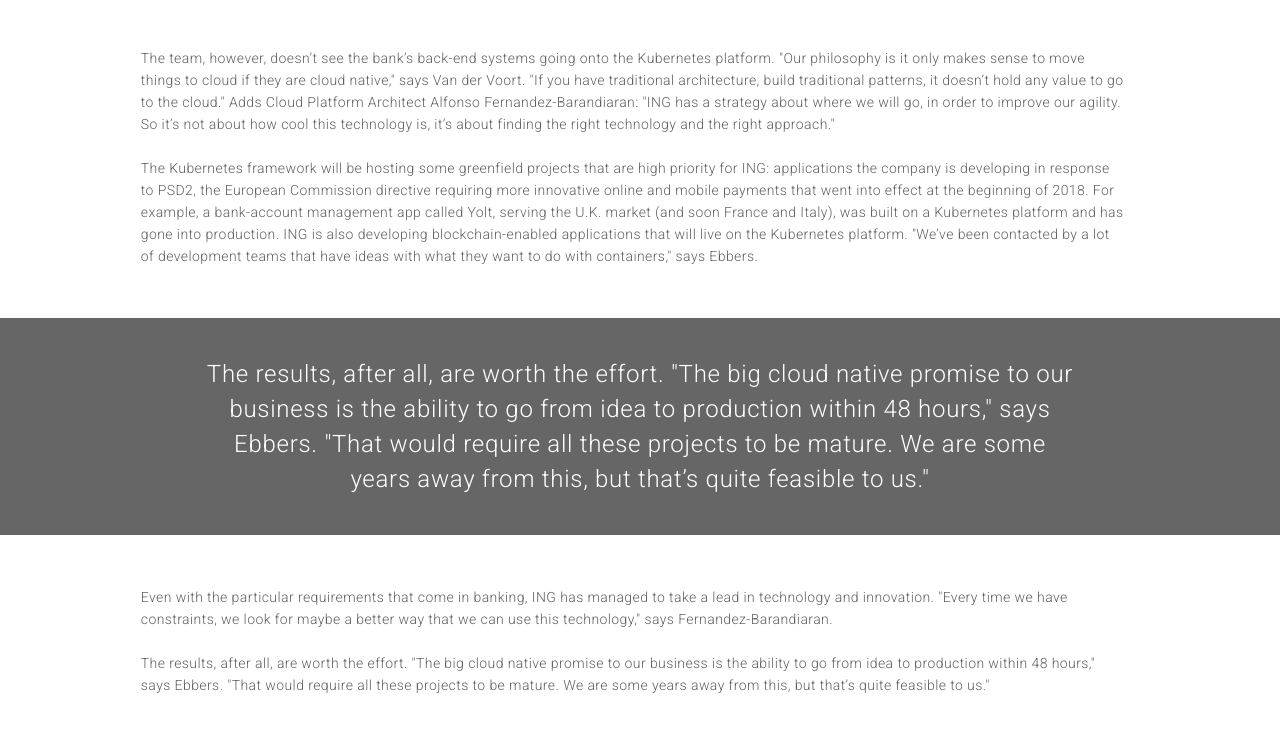
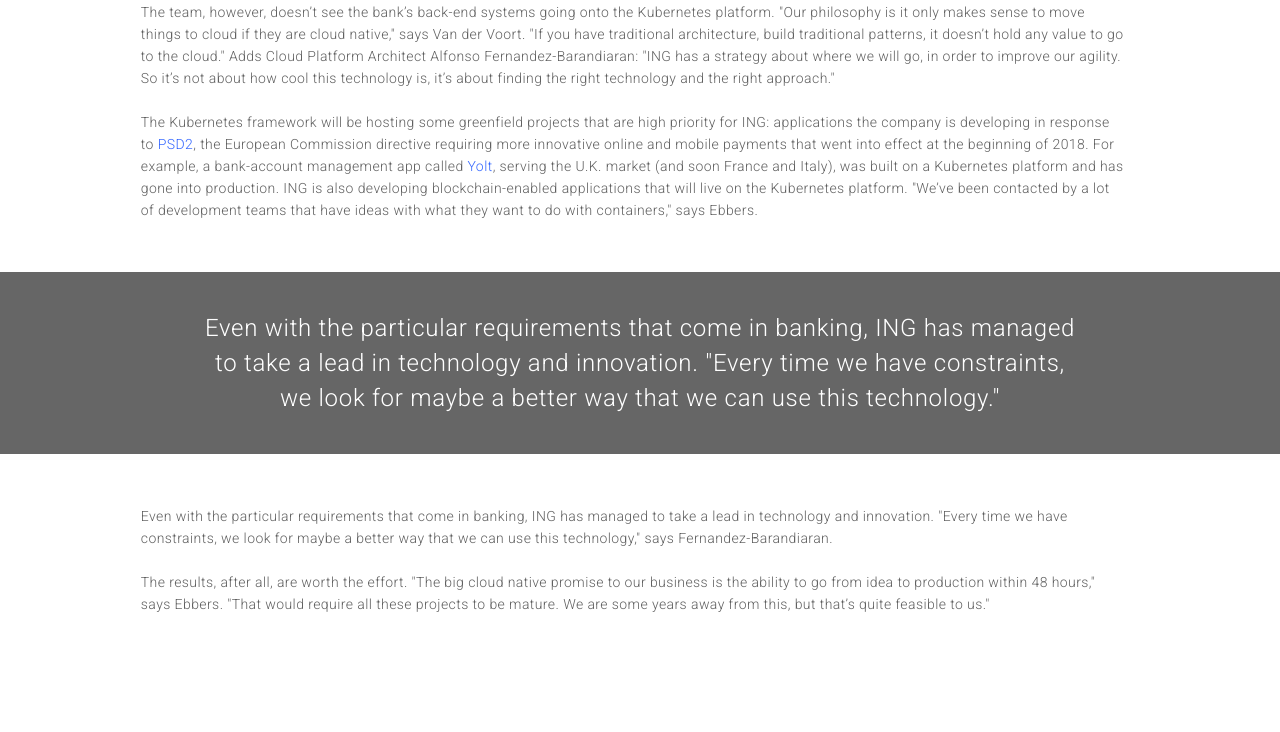
Before and after one commit to alexcontini/alexcontini.github.io, a Jekyll site: the page built from ing/ing.html, in a window 1280 px wide and 900 px high, scrolled down 2623 px, cut to the strip 152-884 px from the top of the window. Built offline with Jekyll 4.4.1, drawn with Linux system fonts in a browser that asks for light colours; after the commit the page ends 3441 px from its top, so only the background shows below that; some of the changed text lies outside the part shown.

Commit message:
Update ing.html

```diff
--- a/ing/ing.html
+++ b/ing/ing.html
@@ -33,9 +33,9 @@
 <hr>
 
 <div class="cols">
-  <div class="col1">
+  <div class="col1" style="width:95% !important;">
     <h2>Challenge</h2>
-    After undergoing an agile transformation, ING realized it needed a standardized platform to support the work their developers were doing. "Our DevOps teams got empowered to be autonomous," says Infrastructure Architect Thijs Ebbers. "It has benefits; you get all kinds of ideas. But a lot of teams are going to devise the same wheel. Teams started tinkering with Docker, Docker Swarm, Kubernetes, Mesos. Well, it’s not really useful for a company to have one hundred wheels, instead of one good wheel.
+    After undergoing an agile transformation, <a href="https://www.ing.com/">ING</a> realized it needed a standardized platform to support the work their developers were doing. "Our DevOps teams got empowered to be autonomous," says Infrastructure Architect Thijs Ebbers. "It has benefits; you get all kinds of ideas. But a lot of teams are going to devise the same wheel. Teams started tinkering with <a href="https://www.docker.com/">Docker, Docker Swarm, <a href="https://kubernetes.io/">Kubernetes</a>, Mesos. Well, it’s not really useful for a company to have one hundred wheels, instead of one good wheel.
 <br>
     <br>
     <h2>Solution</h2>
@@ -44,8 +44,8 @@
     <br>
     </div>
 
-<div class="col2">
-
+<div class="col2"  style="width:95% !important;">
+<br>
   <h2>Impact</h2>
     "Cloud native technologies are helping our speed, from getting an application to test to acceptance to production," says Infrastructure Architect Onno Van der Voort. "If you walk around ING now, you see all these DevOps teams, doing stand-ups, demoing. They try to get new functionality out there really fast. We held a hackathon for one of our existing components and basically converted it to cloud native within 2.5 days, though of course the tail takes more time before code is fully production ready."
   <br>
@@ -60,7 +60,7 @@
   </div>
 
 <div class="fullcol">
-  <h2>ING has long embraced innovation in banking, launching the internet-based ING Direct in 1997. </h2>In that same spirit, the company underwent an agile transformation a few years ago. "Our DevOps teams got empowered to be autonomous," says Infrastructure Architect Thijs Ebbers. "It has benefits; you get all kinds of ideas. But a lot of teams are going to devise the same wheel. Teams started tinkering with Docker, Docker Swarm, Kubernetes, Mesos. Well, it’s not really useful for a company to have one hundred wheels, instead of one good wheel." <br><br>
+  <h2>ING has long embraced innovation in banking, launching the internet-based ING Direct in&nbsp;1997. </h2>In that same spirit, the company underwent an agile transformation a few years ago. "Our DevOps teams got empowered to be autonomous," says Infrastructure Architect Thijs Ebbers. "It has benefits; you get all kinds of ideas. But a lot of teams are going to devise the same wheel. Teams started tinkering with Docker, Docker Swarm, Kubernetes, Mesos. Well, it’s not really useful for a company to have one hundred wheels, instead of one good wheel." <br><br>
   Looking to standardize the deployment process within the company’s strict security guidelines, the team looked at several solutions and found that in the past year, "Kubernetes won the container management framework wars," says Ebbers. "We decided to standardize ING on a Kubernetes framework." Everything is run on premise due to banking regulations, he adds, but "we will be building an internal public cloud. We are trying to get on par with what public clouds are doing. That’s one of the reasons we got Kubernetes."<br><br>
   They also embraced Docker to address a major pain point in ING’s CI/CD pipeline. Before containerization, "Every development team had to order a VM, and it was quite a heavy delivery model for them," says Infrastructure Architect Onno Van der Voort. "Another use case for containerization is when the application travels through the pipeline, they fire up Docker containers to do test work against the applications and after they’ve done the work, the containers get killed again."
 
@@ -88,13 +88,13 @@
 
 <div class="fullcol">
   The team, however, doesn’t see the bank’s back-end systems going onto the Kubernetes platform. "Our philosophy is it only makes sense to move things to cloud if they are cloud native," says Van der Voort. "If you have traditional architecture, build traditional patterns, it doesn’t hold any value to go to the cloud." Adds Cloud Platform Architect Alfonso Fernandez-Barandiaran: "ING has a strategy about where we will go, in order to improve our agility. So it’s not about how cool this technology is, it’s about finding the right technology and the right approach."<br><br>
-  The Kubernetes framework will be hosting some greenfield projects that are high priority for ING: applications the company is developing in response to PSD2, the European Commission directive requiring more innovative online and mobile payments that went into effect at the beginning of 2018. For example, a bank-account management app called Yolt, serving the U.K. market (and soon France and Italy), was built on a Kubernetes platform and has gone into production. ING is also developing blockchain-enabled applications that will live on the Kubernetes platform. "We’ve been contacted by a lot of development teams that have ideas with what they want to do with containers," says Ebbers.
+  The Kubernetes framework will be hosting some greenfield projects that are high priority for ING: applications the company is developing in response to <a href="https://ec.europa.eu/info/law/payment-services-psd-2-directive-eu-2015-2366_en">PSD2</a>, the European Commission directive requiring more innovative online and mobile payments that went into effect at the beginning of 2018. For example, a bank-account management app called <a href="https://www.yolt.com/">Yolt</a>, serving the U.K. market (and soon France and Italy), was built on a Kubernetes platform and has gone into production. ING is also developing blockchain-enabled applications that will live on the Kubernetes platform. "We’ve been contacted by a lot of development teams that have ideas with what they want to do with containers," says Ebbers.
 
 </div>
 
 <div class="banner5">
   <div class="banner5text">
-The results, after all, are worth the effort. "The big cloud native promise to our business is the ability to go from idea to production within 48 hours," says Ebbers. "That would require all these projects to be mature. We are some years away from this, but that’s quite feasible to us."</div>
+Even with the particular requirements that come in banking, ING has managed to take a lead in technology and innovation. "Every time we have constraints, we look for maybe a better way that we can use this technology."</div>
 </div>
 
 <div class="fullcol">
```
